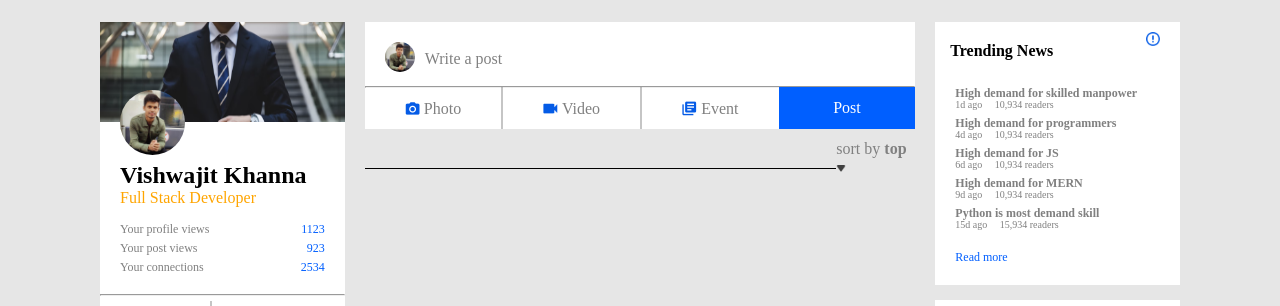
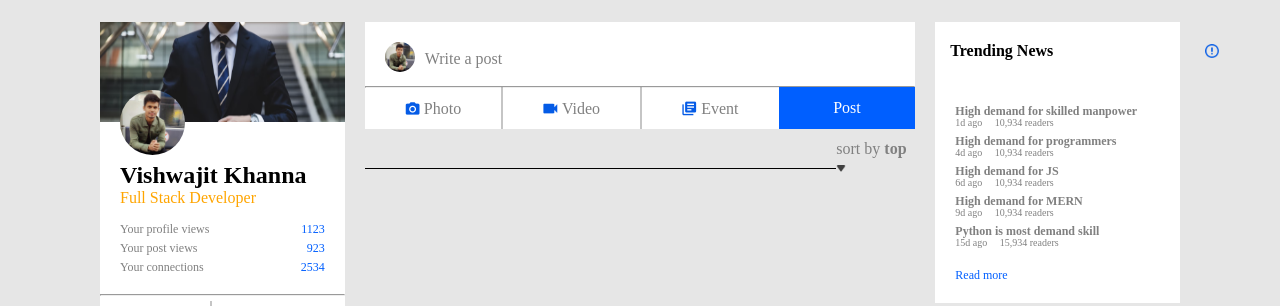
Before and after one commit to vishwajit247/linkedin-ui, a plain HTML site: page index.html in a window 1280 px wide. Shown: the part 66-372 px from the top of the page. Drawn offline with Linux system fonts and the light colour scheme.

Commit message:
Update index.html

```diff
--- a/index.html
+++ b/index.html
@@ -284,9 +284,9 @@
         }
         .h4info img{
             width: 14px;
-            position: absolute;
-            top: 98px;
-            right: 120px;
+            position: relative;
+            top: -36px;
+            left: 270px;
         }
         .hrcenter img{
             width: 10px;
```
